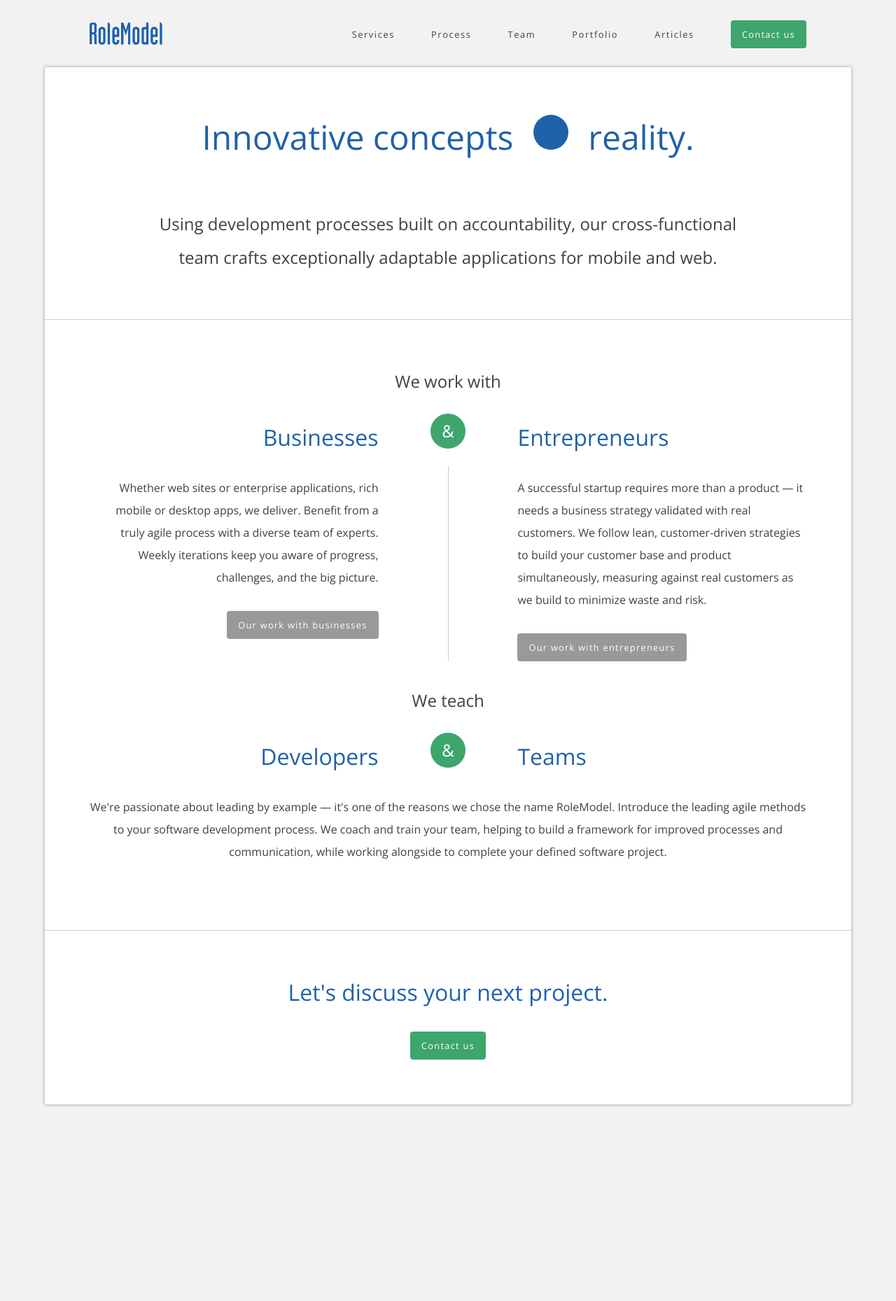
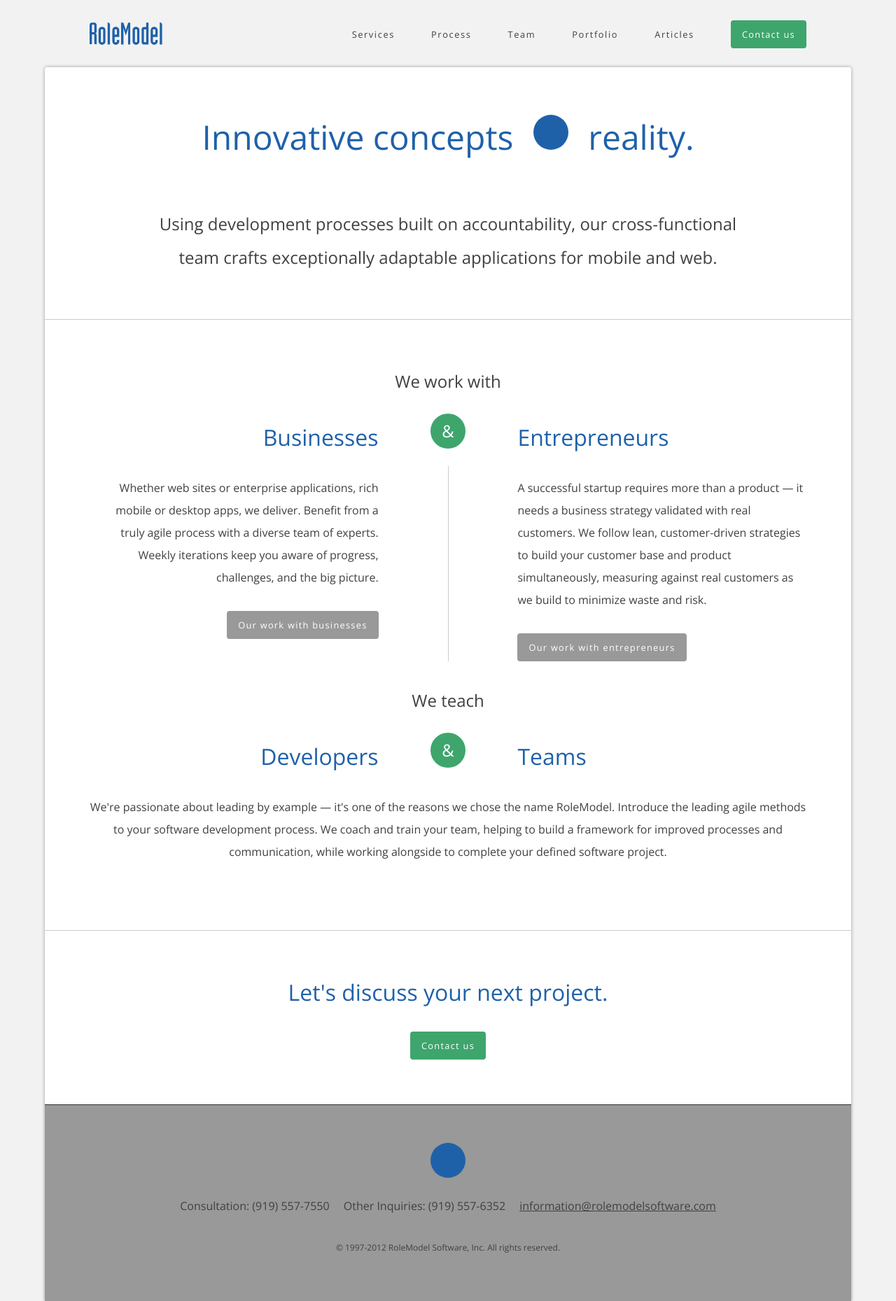
Before and after one commit to kieferpartridge/rolemodel-concept, a Jekyll site: the page built from index.html, in a window 1280 px wide. Shown: the whole page at 70% size. Built offline with Jekyll 4.4.1, drawn with Linux system fonts in a browser that asks for light colours.

Commit message:
added footer

```diff
--- a/_layouts/default.html
+++ b/_layouts/default.html
@@ -36,6 +36,22 @@
 
       <div class="content">
         {{ content }}
+
+        <div class="section footer center">
+          <span class="circle blue center">
+            <i class="fontawesome-phone"></i>
+          </span>
+          <p>
+            <span class="item">
+              Consultation: (919) 557-7550
+            </span>
+            <span class="item">
+              Other Inquiries: (919) 557-6352
+            </span>
+            <a href="mailto:information@rolemodelsoftware.com" class="item">information@rolemodelsoftware.com</a>
+          </p>
+          <p class="small">&copy; 1997-2012 RoleModel Software, Inc. All rights reserved.</p>
+        </div>
       </div>
 
     </div>
--- a/stylesheets/application.css
+++ b/stylesheets/application.css
@@ -136,6 +136,10 @@ p {
     font-size: 1.5rem;
     line-height: 3rem;
     padding: 0 0 3rem 0; }
+  p.small {
+    font-size: 0.75rem;
+    line-height: 1.5rem;
+    padding: 0; }
 
 strong {
   font-weight: bold; }
@@ -365,6 +369,13 @@ a {
     margin: 4rem -4rem -4rem -4rem;
     padding: 4rem;
     width: 100%; }
+    .content .section.footer {
+      background: #999999;
+      border-top: 1px solid #333333; }
+      .content .section.footer p:first-of-type {
+        padding-top: 4rem; }
+      .content .section.footer p .item {
+        margin: 0 0.5rem; }
   .content .tile {
     -webkit-border-radius: 0.2rem;
     border-radius: 0.2rem;
```
Also changed, not shown: stylesheets/scss/main.scss (+22 -0 lines).
